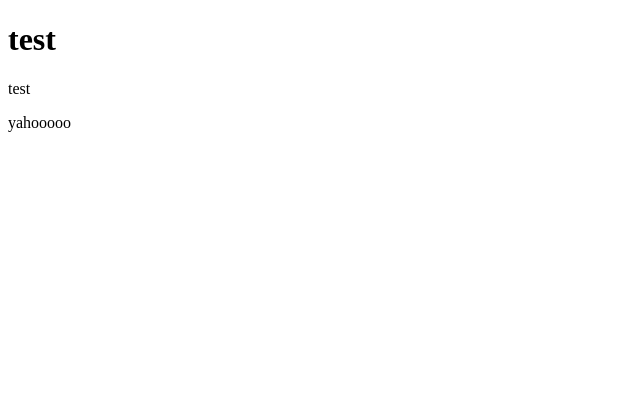
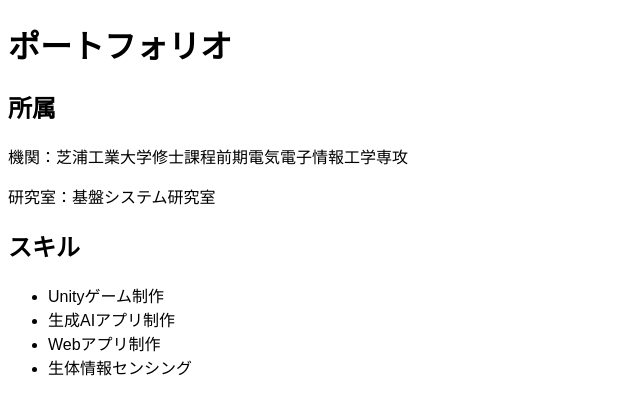
Before and after one commit to uguisu64/blogCourceTest, a plain HTML site: page index.html in a window 1280 px wide. Shown: the whole page, without its empty margins (0-640 px from the left). Drawn offline with Linux system fonts and the light colour scheme.

Commit message:
fix index.html

```diff
--- a/index.html
+++ b/index.html
@@ -2,8 +2,22 @@
 <html>
     <head></head>
     <body>
-        <h1>test</h1>
-        <p>test</p>
-        <p>yahooooo</p>
+        <h1>ポートフォリオ</h1>
+        <h2>所属</h2>
+        <p>機関：芝浦工業大学修士課程前期電気電子情報工学専攻</p>
+        <p>研究室：基盤システム研究室</p>
+        <h2>スキル</h2>
+        <ul>
+            <li>Unityゲーム制作</li>
+            <li>生成AIアプリ制作</li>
+            <li>Webアプリ制作</li>
+            <li>生体情報センシング</li>
+        </ul>
     </body>
 </html>
+
+<style>
+    body {
+        font-family: sans-serif;
+    }
+</style>
```
